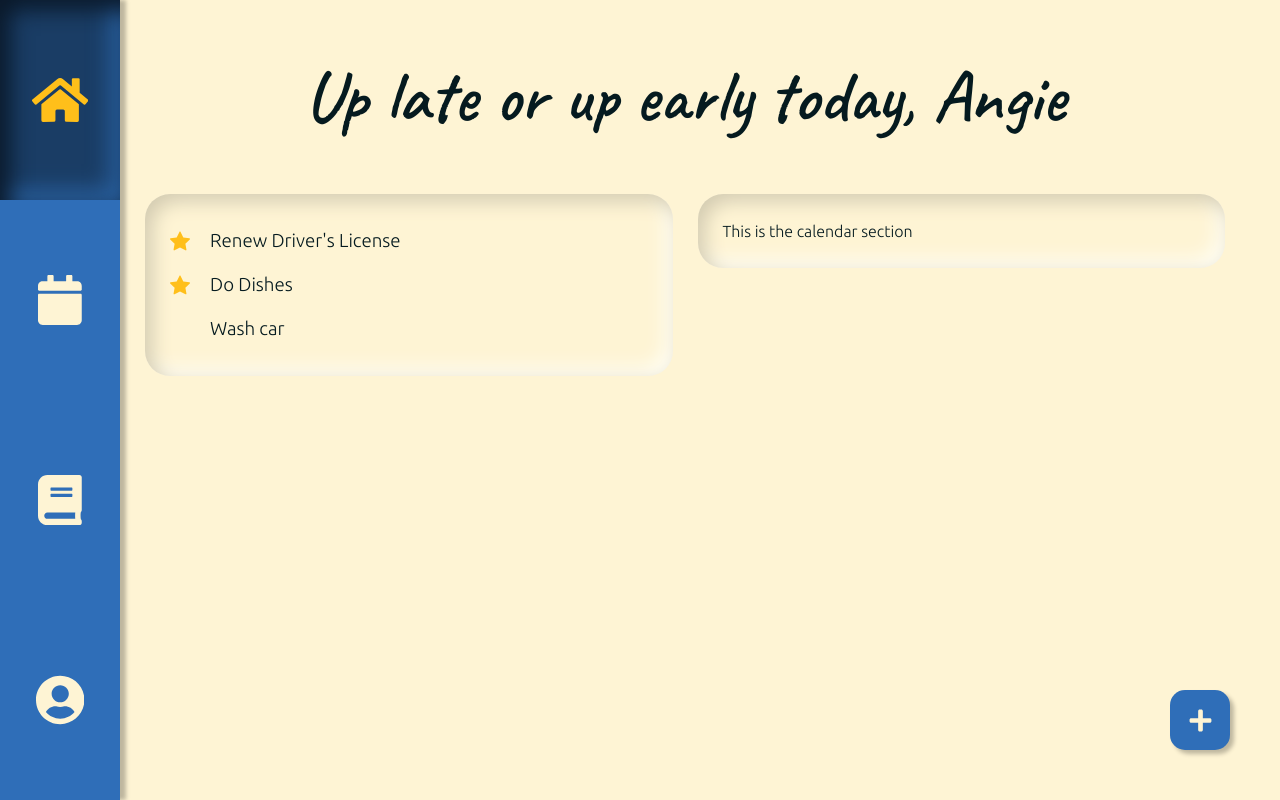
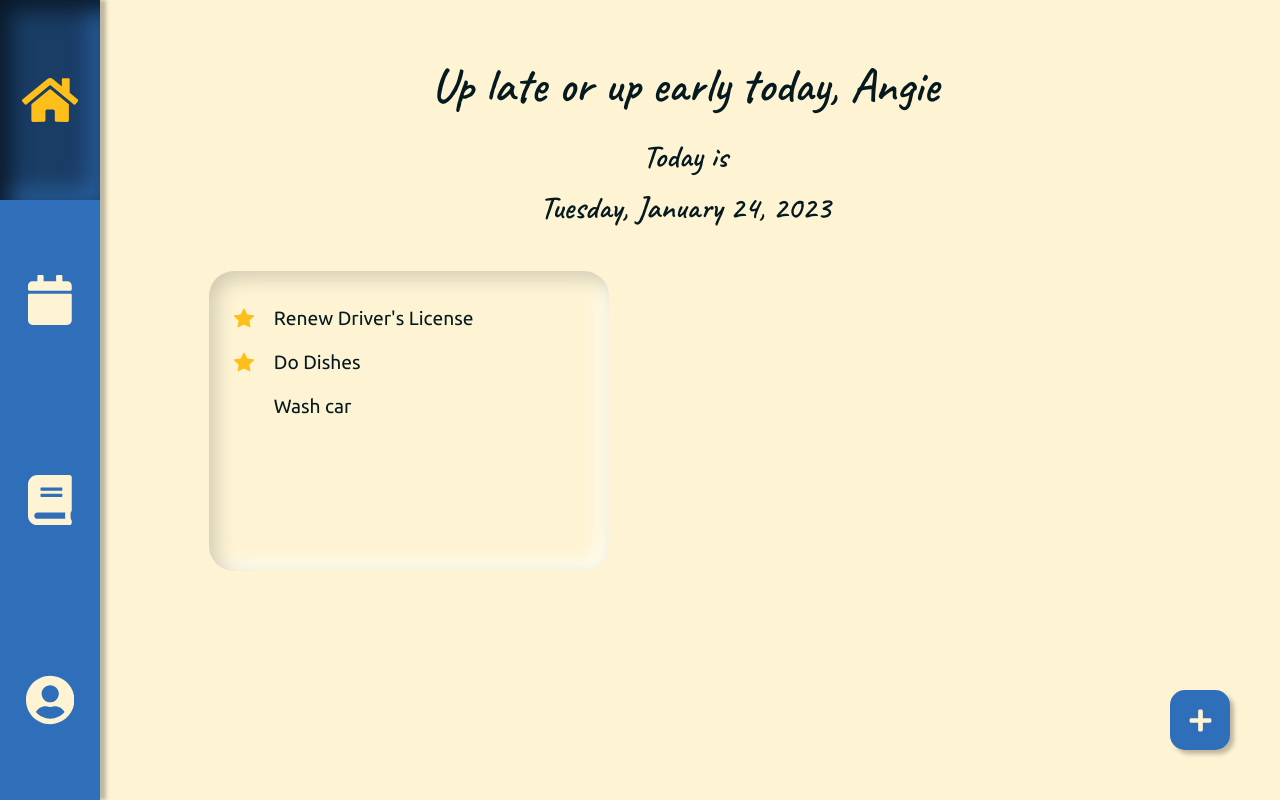
Before and after one commit to dnguyen130/stepahead, a React (Vite) app: page / in a window 1280 px wide. Built offline with nearby package versions, Linux system fonts and the light colour scheme.

Commit message:
slow day

```diff
--- a/src/App.tsx
+++ b/src/App.tsx
@@ -1,4 +1,4 @@
-import { useState } from 'react'
+import React, { useState } from 'react'
 import { useOutlet, useLocation } from 'react-router-dom'
 import { useTheme } from '@utils/provider'
 import { AnimatePresence, motion } from 'framer-motion'
@@ -7,7 +7,7 @@ import Navbar from '@components/desktop/navbar'
 import Navbarmobile from '@/components/mobile/navbar'
 import AddButtonDesktop from '@components/desktop/addbutton'
 
-const AnimatedOutlet: React.FC = () => {
+const AnimatedOutlet = () => {
   const o = useOutlet()
   const [outlet] = useState(o)
   return <>{outlet}</>
--- a/src/components/shared/calendar/index.tsx
+++ /dev/null
@@ -1,11 +0,0 @@
-import { useTheme } from '@/utils/provider'
-
-export default function Calendar() {
-  const { theme } = useTheme()
-
-  return (
-    <section className={`calendarcont-${theme}`}>
-      This is the calendar section
-    </section>
-  )
-}
--- a/src/components/shared/todo/todoTask/index.tsx
+++ b/src/components/shared/todo/todoTask/index.tsx
@@ -21,11 +21,11 @@ export default function TodoTask({
   const { theme } = useTheme()
 
   return (
-    <div className="todotaskcont">
+    <section className="todotaskcont">
       <div className={`todotaskicon-${theme}`}>
         {important && <BsStarFill size="100%" />}
       </div>
-      <h3>{title}</h3>
-    </div>
+      <h3 className="todotasktitle">{title}</h3>
+    </section>
   )
 }
--- a/src/routes/home/index.tsx
+++ b/src/routes/home/index.tsx
@@ -1,24 +1,21 @@
+import React from 'react'
 import { useTheme } from '@utils/provider'
+import data from '@/utils/fakeUserData.json'
+import Todo from '@/components/shared/todo'
 
-import Todo from '@/components/shared/todo'
-import Calendar from '@/components/shared/calendar'
-
-import data from '@/utils/fakeUserData.json'
-
-const morning = (hour: number) => {
+const morning = (hour: number): boolean => {
   return hour >= 6 && hour <= 11
 }
-const afternoon = (hour: number) => {
+const afternoon = (hour: number): boolean => {
   return hour >= 12 && hour <= 16
 }
-const evening = (hour: number) => {
+const evening = (hour: number): boolean => {
   return hour >= 17 && hour <= 23
 }
 
 export default function Home() {
-  const { theme } = useTheme()
+  let welcomeMessage
   const currentHour = new Date().getHours()
-  let welcomeMessage
 
   if (morning(currentHour)) {
     welcomeMessage = 'Good morning, '
@@ -30,16 +27,26 @@ export default function Home() {
     welcomeMessage = 'Up late or up early today, '
   }
 
+  const date = new Date()
+  const options: Object = {
+    weekday: 'long',
+    year: 'numeric',
+    month: 'long',
+    day: 'numeric',
+  }
+  const today = date.toLocaleString('en-us', options)
+
   return (
-    <section className={`homecont-${theme}`}>
+    <section className="homecont">
       <header>
-        <h2>
+        <h1 className="homecontgreeting">
           {welcomeMessage} {data.firstName}
-        </h2>
+        </h1>
+        <h2 className="homecontdate">Today is</h2>
+        <h2 className="homecontdate">{today} </h2>
       </header>
       <section className="content">
         <Todo />
-        <Calendar />
       </section>
     </section>
   )
--- a/src/routes/journal/index.tsx
+++ b/src/routes/journal/index.tsx
@@ -1,8 +1,6 @@
-import { useTheme } from '@utils/provider'
+import React from 'react'
 
 export default function Journal() {
-  const { theme } = useTheme()
-
   return (
     <div>
       <h1>THIS IS THE JOURNAL PAGE</h1>
--- a/src/styles/app.scss
+++ b/src/styles/app.scss
@@ -1,4 +1,4 @@
-@import url('https://fonts.googleapis.com/css2?family=Caveat:wght@500;600&family=Ubuntu:wght@300&display=swap');
+@import url('https://fonts.googleapis.com/css2?family=Caveat:wght@500;600&family=Ubuntu:wght@300;400;500;700&display=swap');
 @import './variables/general.scss';
 @import './components/desktop/navbar.scss';
 @import './components/mobile/navbar.scss';
@@ -6,6 +6,7 @@
 @import './components/mobile/addbutton.scss';
 @import './components/desktop/addbutton.scss';
 @import './components/pages/home.scss';
+@import './components/shared/calendar.scss';
 
 @mixin container($bg, $txt) {
   width: 100vw;
@@ -65,11 +66,7 @@ body {
 header {
   font-family: $styled;
   font-weight: 600;
-  font-size: 24px;
-
-  @media (min-width: $tablet) {
-    font-size: 48px;
-  }
+  text-align: center;
 }
 
 .layout {
@@ -78,6 +75,14 @@ header {
   justify-content: center;
 }
 
+h1 {
+  font-size: 3rem;
+}
+
+h2 {
+  font-size: 2em;
+}
+
 h3 {
   margin: 10px 0;
 }
--- a/src/styles/components/desktop/navbar.scss
+++ b/src/styles/components/desktop/navbar.scss
@@ -1,5 +1,5 @@
 @mixin navbar-cont($bg, $txt) {
-  width: 120px;
+  width: 100px;
   height: 100vh;
   position: fixed;
   left: 0;
--- a/src/styles/components/pages/home.scss
+++ b/src/styles/components/pages/home.scss
@@ -1,4 +1,4 @@
-@mixin homecont($bg, $color) {
+.homecont {
   width: 100%;
   display: grid;
   grid-template-columns: 1fr;
@@ -14,10 +14,6 @@
   }
 }
 
-.homecont-light {
-  @include homecont($bg: $bg2light, $color: $txtlight);
-}
-
 .content {
   width: 100%;
   display: grid;
@@ -26,16 +22,19 @@
   row-gap: 25px;
   column-gap: 25px;
   place-items: flex-start center;
-  padding-bottom: 25px;
+  padding-bottom: 95px;
 
   @media (min-width: $tablet) {
     grid-template-columns: 1fr 1fr;
     grid-template-rows: 1fr;
+    padding-bottom: 0;
   }
 }
 
 @mixin contentcont($shadowdark, $shadowlight) {
   width: 100%;
+  max-width: $containermaxwidth;
+  min-height: 300px;
   display: flex;
   flex-direction: column;
   border-radius: 25px;
@@ -74,3 +73,9 @@
 .todotaskicon-light {
   @include todotaskicon($color: $iconactivelight);
 }
+
+.todotasktitle {
+  font-family: $sansserif;
+  font-weight: 400;
+  font-size: 1.2em;
+}
--- /dev/null
+++ b/src/styles/components/shared/calendar.scss
@@ -0,0 +1,21 @@
+.react-calendar-custom {
+  border-radius: 10px;
+  width: auto !important;
+  max-width: $containermaxwidth;
+  background-color: transparent;
+  border: none;
+  min-height: 300px;
+  display: grid;
+  place-items: center;
+  box-shadow: inset 7px 7px 19px $homecontentshadowdark,
+    inset -7px -7px 19px $homecontentshadowlight;
+  padding: 25px;
+}
+
+.react-calendar__navigation {
+  margin: 0;
+}
+
+.react-calendar button {
+  border-radius: 5px;
+}
--- a/src/styles/variables/general.scss
+++ b/src/styles/variables/general.scss
@@ -30,3 +30,4 @@ $styled: 'Caveat', cursive, serif;
 $sansserif: 'Ubuntu', 'Arial', sans-serif;
 
 //Sizes
+$containermaxwidth: 400px;
```
Also changed, not shown: .eslintrc.json.
